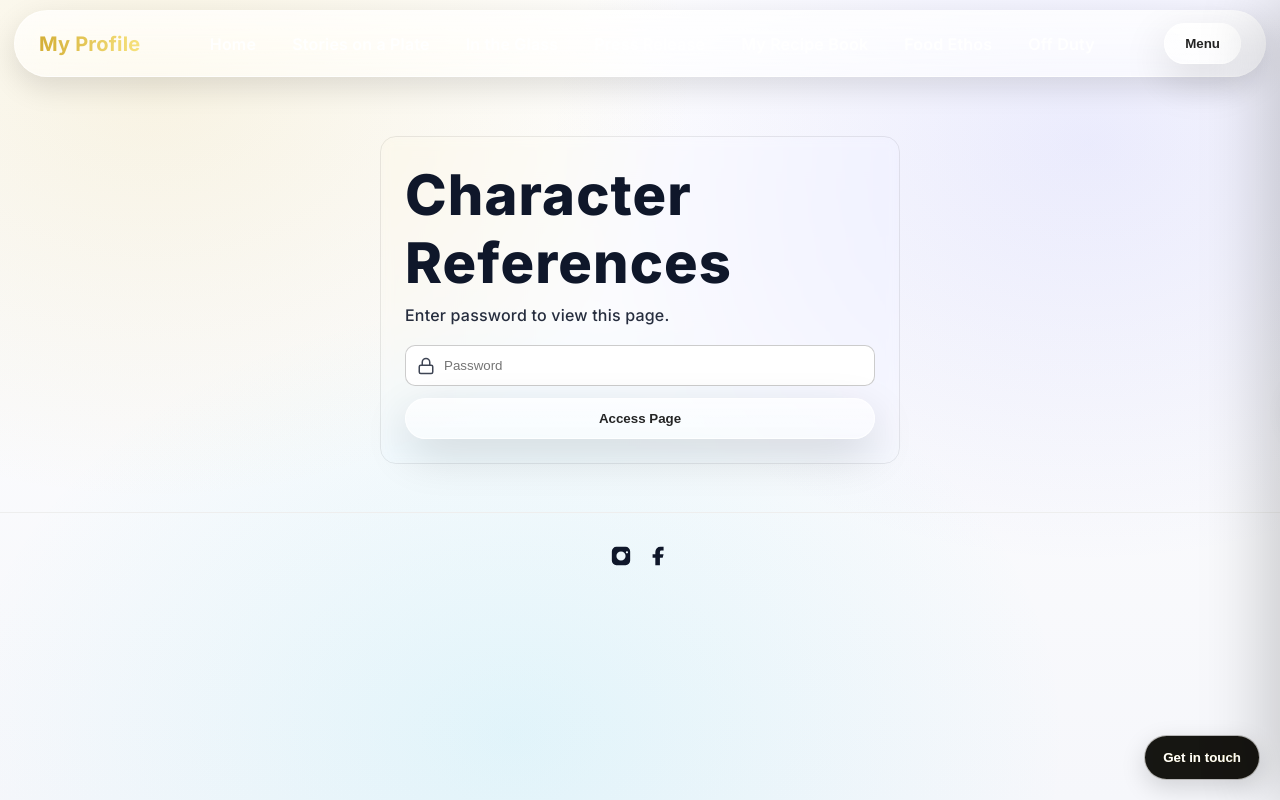
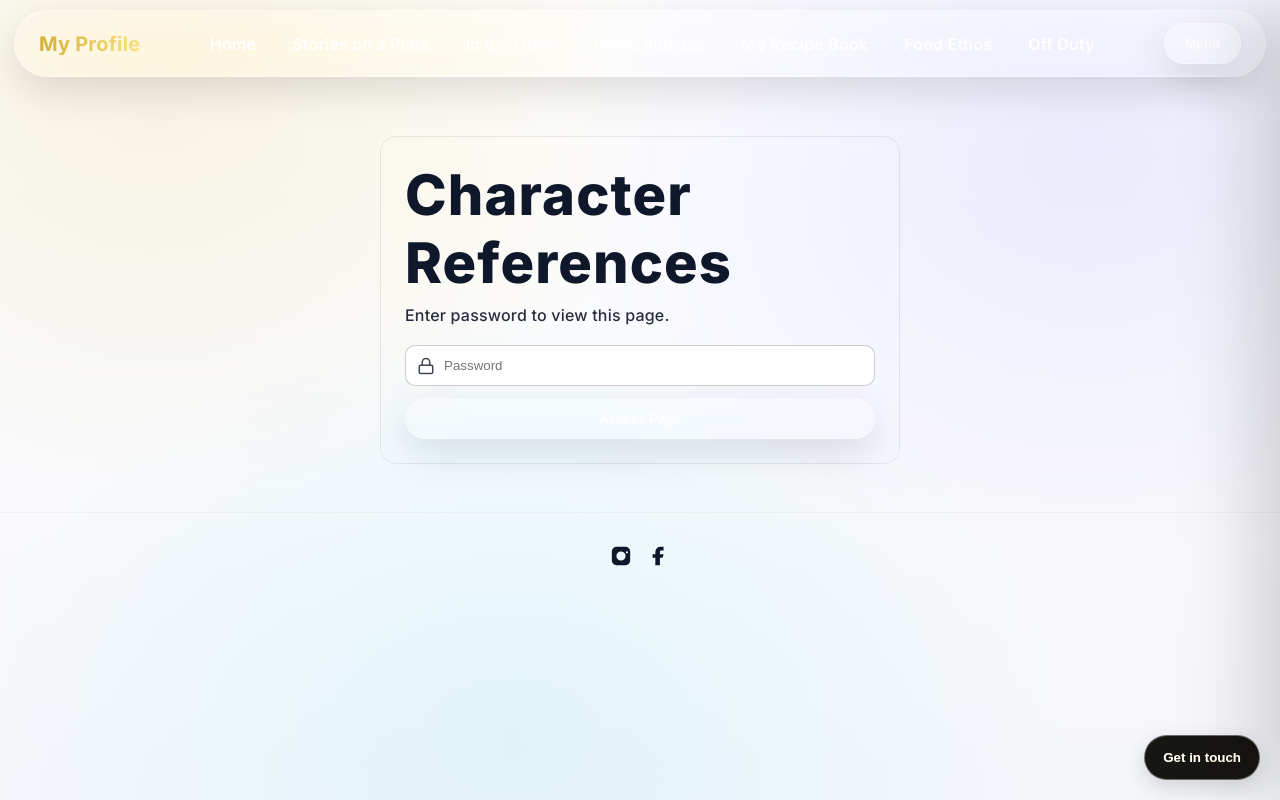
Before and after one commit to AlexanderHardinan/alexhardinan, a Next.js app: page /references in a window 1280 px wide. Built offline with nearby package versions, Linux system fonts and the light colour scheme.

Commit message:
feat: stabilize global styles and apply liquid glass material

```diff
--- a/app/globals.css
+++ b/app/globals.css
@@ -1356,3 +1356,87 @@ body{
     background: rgba(255,255,255,.92);
   }
 }
+
+/* =========================================================
+   LIQUID GLASS (iPhone-style) — keep structure, override last
+   ========================================================= */
+
+:root{
+  --lg-tint: rgba(255,255,255,.18);      /* subtle tint */
+  --lg-tint-2: rgba(255,255,255,.10);
+  --lg-border: rgba(255,255,255,.38);
+  --lg-border-2: rgba(255,255,255,.22);
+  --lg-shadow: 0 24px 80px rgba(0,0,0,.18);
+  --lg-shadow-soft: 0 14px 40px rgba(0,0,0,.12);
+  --lg-blur: 22px;
+  --lg-sat: 190%;
+}
+
+/* Glass header bar */
+.site-header__inner{
+  background:
+    linear-gradient(180deg, rgba(255,255,255,.22), rgba(255,255,255,.10));
+  border: 1px solid var(--lg-border);
+  box-shadow: var(--lg-shadow-soft);
+  backdrop-filter: blur(var(--lg-blur)) saturate(var(--lg-sat));
+  -webkit-backdrop-filter: blur(var(--lg-blur)) saturate(var(--lg-sat));
+}
+
+/* Sidebar liquid glass */
+.sidebar{
+  background:
+    linear-gradient(180deg, rgba(255,255,255,.24), rgba(255,255,255,.10));
+  border-left: 1px solid rgba(255,255,255,.30);
+  box-shadow: -20px 0 80px rgba(0,0,0,.18);
+  backdrop-filter: blur(26px) saturate(200%);
+  -webkit-backdrop-filter: blur(26px) saturate(200%);
+}
+
+/* Liquid glass button (clear, premium, not milky) */
+.btn{
+  background:
+    linear-gradient(180deg, rgba(255,255,255,.22), rgba(255,255,255,.10));
+  border: 1px solid var(--lg-border);
+  color: rgba(255,255,255,.92); /* keeps your hero white look */
+  box-shadow: var(--lg-shadow-soft);
+  backdrop-filter: blur(20px) saturate(200%);
+  -webkit-backdrop-filter: blur(20px) saturate(200%);
+}
+
+/* Specular highlight */
+.btn::before{
+  content:"";
+  position:absolute;
+  inset:-160% -70%;
+  transform: rotate(22deg);
+  background: linear-gradient(
+    90deg,
+    transparent,
+    rgba(255,255,255,.38),
+    rgba(255,255,255,.12),
+    transparent
+  );
+  opacity: .0;
+  transition: opacity .22s ease, transform .9s ease;
+  pointer-events:none;
+}
+.btn:hover::before{
+  opacity: 1;
+  transform: translateX(42%) rotate(22deg);
+}
+
+/* Subtle border gradient for “liquid edge” */
+.site-header__inner::after,
+.btn::after{
+  /* keep your existing ::after if you use it; this is safe because it only adds if not defined */
+}
+
+/* Fallback if blur unsupported */
+@supports not ((backdrop-filter: blur(1px)) or (-webkit-backdrop-filter: blur(1px))) {
+  .site-header__inner,
+  .sidebar,
+  .btn{
+    background: rgba(0,0,0,.65);
+    border-color: rgba(255,255,255,.22);
+  }
+}
```
